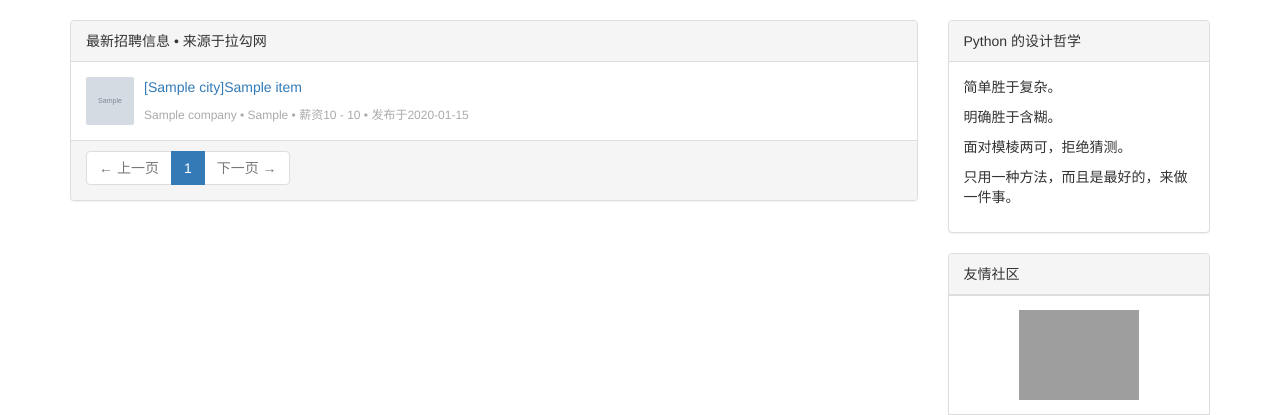
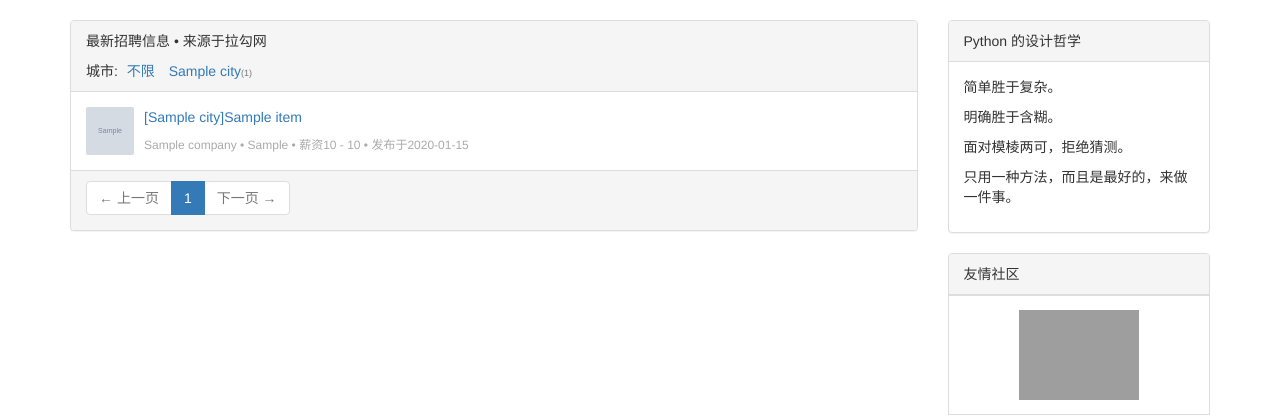
Before and after one commit to Python-Zone/web, a Django app: template jobs/templates/jobs/job_list.html in a window 1280 px wide. Shown: the part 52-467 px from the top of the page. Run offline with Django 3.2, Linux system fonts and the light colour scheme; the template is opened without the code that fills it: most values are stand-ins (such as "Sample title", 1, 10 or a date in 2020); grey boxes marked "Sample" are stand-in pictures; data that the repository does not hold is empty; some libraries are stand-ins or nearby versions; grey boxes are pictures that could not be loaded.

Commit message:
给jobs添加城市过滤

```diff
--- a/jobs/templates/jobs/job_list.html
+++ b/jobs/templates/jobs/job_list.html
@@ -1,11 +1,17 @@
 {% extends "base.html" %}
-
+{% load util %}
+{% load paginator %}
 {% block main-content %}
 <div class="row">
   <div class="col-md-9">
     <div class="topics panel panel-default">
       <div class="panel-heading clearfix">
           最新招聘信息 • 来源于拉勾网
+          <p class="job-filter">
+          城市:
+            <a target="_self" href="/jobs/"> 不限 </a>
+            {% for city in citys %} <a target="_self" href="?city={{ city.city }}"> {{ city.city }}<span>({{ city.num }})</span> </a>{% endfor %}
+          </p>
       </div>
 
       <div class="panel-body">
--- a/requirements.txt
+++ b/requirements.txt
@@ -1,3 +1,4 @@
 MySQL-python
 requests
 wechat-python-sdk==0.6.1
+django-compressor==1.6
--- a/web/static/web/css/base.css
+++ b/web/static/web/css/base.css
@@ -22,3 +22,14 @@
 .site a {
     color: #777;
 }
+
+.job-filter {
+    margin: 10px 0 0 0;
+}
+.job-filter a {
+    padding: 0 5px;
+}
+.job-filter a span {
+    font-size: xx-small;
+    color: #777777;
+}
```
Also changed, not shown: jobs/views.py (+8 -1 lines), web/templatetags/util.py (added, +12 -0 lines), 1 other file.
